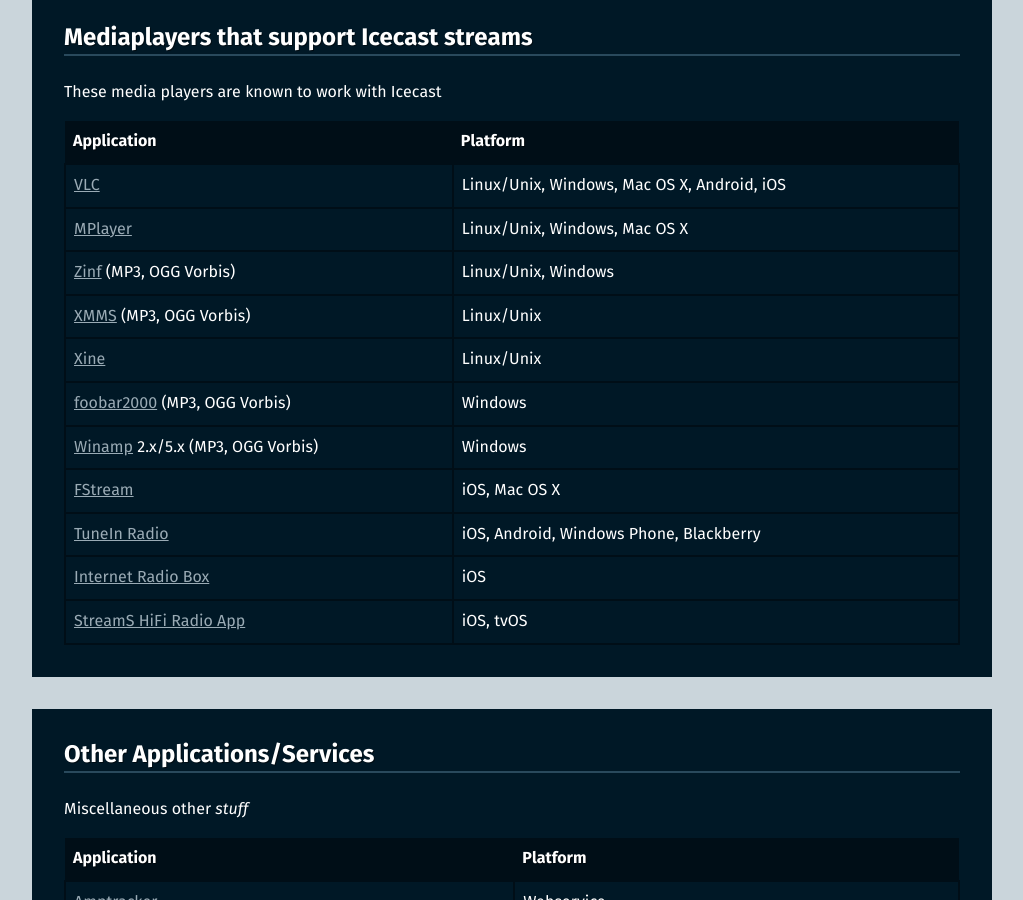
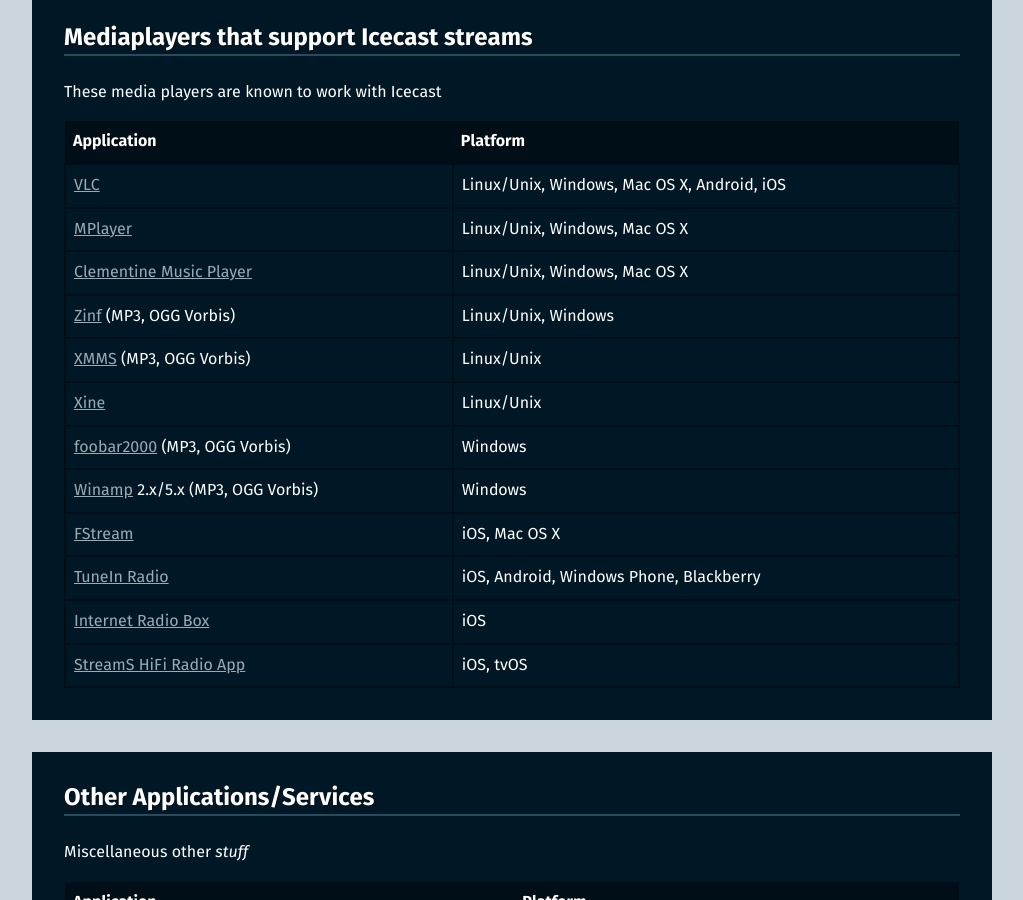
Before and after one commit to barionleg/Xipho, a Jekyll site: the page built from apps.md, in a window 1280 px wide and 900 px high, scrolled down 1608 px. Shown: the whole window, without its empty margins (128-1151 px from the left). Built offline with Jekyll 4.4.1, drawn with Linux system fonts in a browser that asks for light colours.

Commit message:
Add Clementine Music Player

```diff
--- a/apps.md
+++ b/apps.md
@@ -69,6 +69,7 @@ These media players are known to work with Icecast
 |-------------------------------------------|-----------------------------------------------|
 |[VLC][vlc]                                 |Linux/Unix, Windows, Mac OS X, Android, iOS    |
 |[MPlayer][mplayer]                         |Linux/Unix, Windows, Mac OS X                  |
+|[Clementine Music Player][clementine]      |Linux/Unix, Windows, Mac OS X                  |
 |[Zinf][zinf] (MP3, OGG Vorbis)             |Linux/Unix, Windows                            |
 |[XMMS][xmms] (MP3, OGG Vorbis)             |Linux/Unix                                     |
 |[Xine][xine]                               |Linux/Unix                                     |
@@ -91,6 +92,7 @@ These media players are known to work with Icecast
 [tunein-radio]: http://tunein.com/get-tunein/
 [internet-radio-box]: http://www.eingrad.com/products/internet-radio-box/
 [streams-hifi]: https://www.indexcom.com/products/hifiradio/
+[clementine]: https://www.clementine-player.org
 
 </div>
 
```
